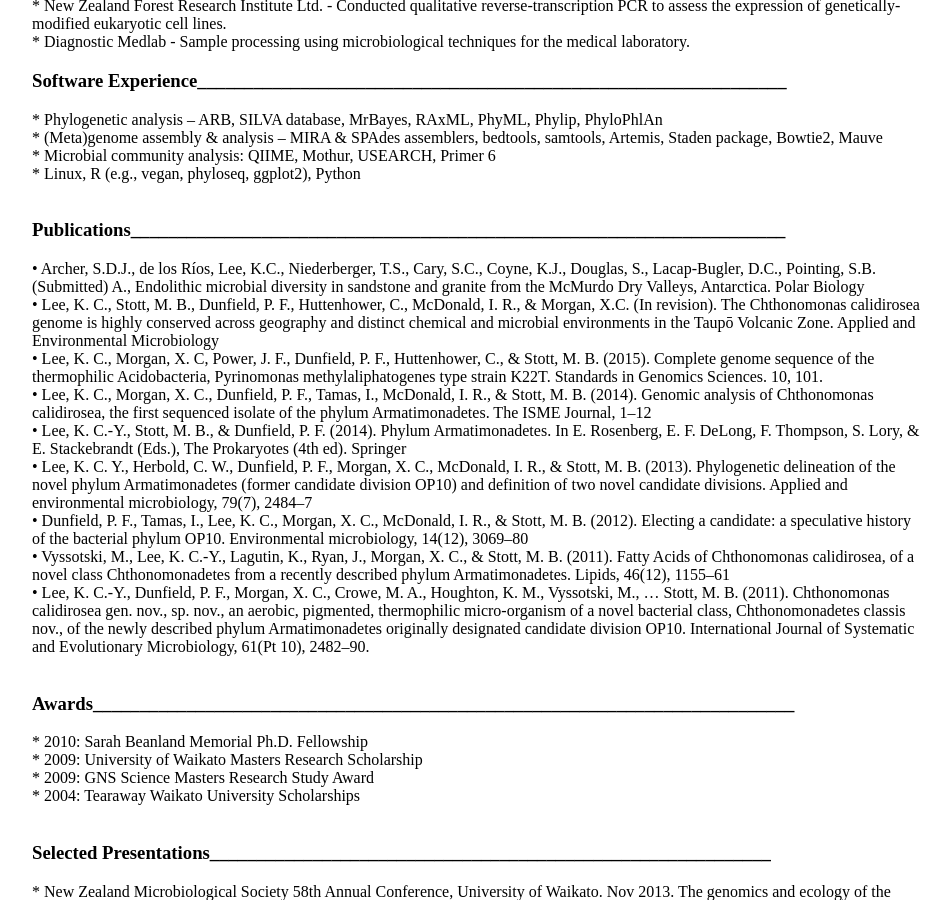
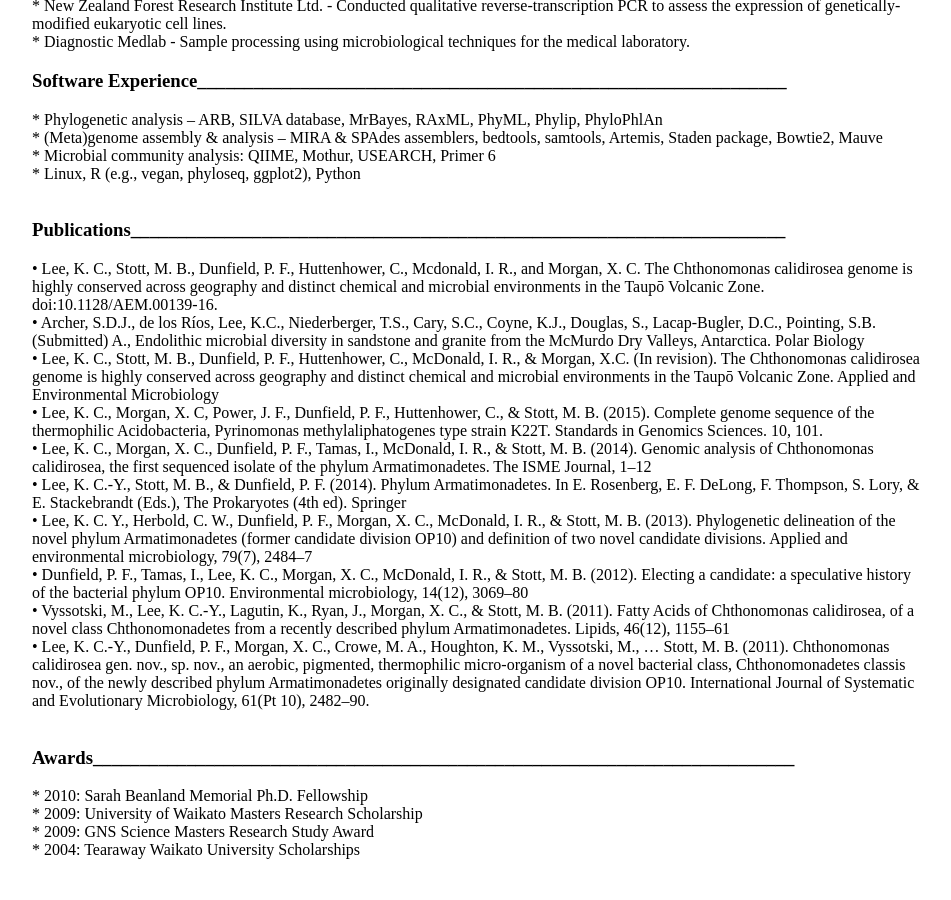
Before and after one commit to cyklee/cyklee.github.io, a Jekyll site: the page built from cv/index.html, in a window 1280 px wide and 900 px high, scrolled down 1140 px. Shown: the whole window, without its empty margins (160-1111 px from the left). Built offline with Jekyll 4.4.1, drawn with Linux system fonts in a browser that asks for light colours.

Commit message:
Update index.html

```diff
--- a/cv/index.html
+++ b/cv/index.html
@@ -54,6 +54,7 @@ University of Waikato, New Zealand<br>
 *	Linux, R (e.g., vegan, phyloseq, ggplot2), Python<br>
 <br>
 <h3>Publications______________________________________________________________________</h3>
+•	Lee, K. C., Stott, M. B., Dunfield, P. F., Huttenhower, C., Mcdonald, I. R., and Morgan, X. C. The Chthonomonas calidirosea genome is highly conserved across geography and distinct chemical and microbial environments in the Taupō Volcanic Zone. doi:10.1128/AEM.00139-16.<br>
 •	Archer, S.D.J., de los Ríos, Lee, K.C., Niederberger, T.S., Cary, S.C., Coyne, K.J., Douglas, S., Lacap-Bugler, D.C., Pointing, S.B. (Submitted) A., Endolithic microbial diversity in sandstone and granite from the McMurdo Dry Valleys, Antarctica. Polar Biology<br>
 •	Lee, K. C., Stott, M. B., Dunfield, P. F., Huttenhower, C., McDonald, I. R., & Morgan, X.C. (In revision). The Chthonomonas calidirosea genome is highly conserved across geography and distinct chemical and microbial environments in the Taupō Volcanic Zone. Applied and Environmental Microbiology<br>
 •	Lee, K. C., Morgan, X. C, Power, J. F., Dunfield, P. F., Huttenhower, C., & Stott, M. B. (2015). Complete genome sequence of the thermophilic Acidobacteria, Pyrinomonas methylaliphatogenes type strain K22T. Standards in Genomics Sciences. 10, 101.<br>
```
